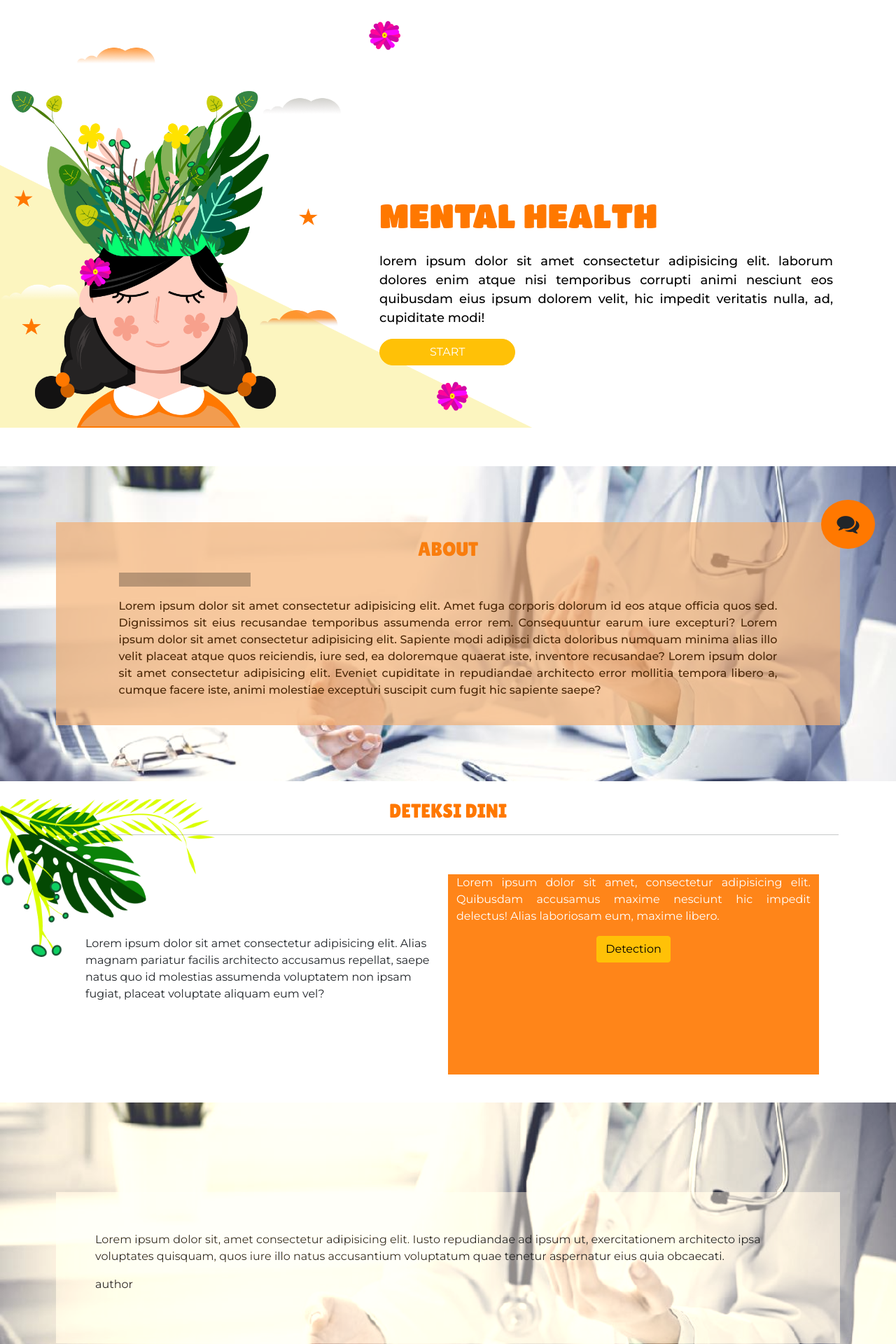
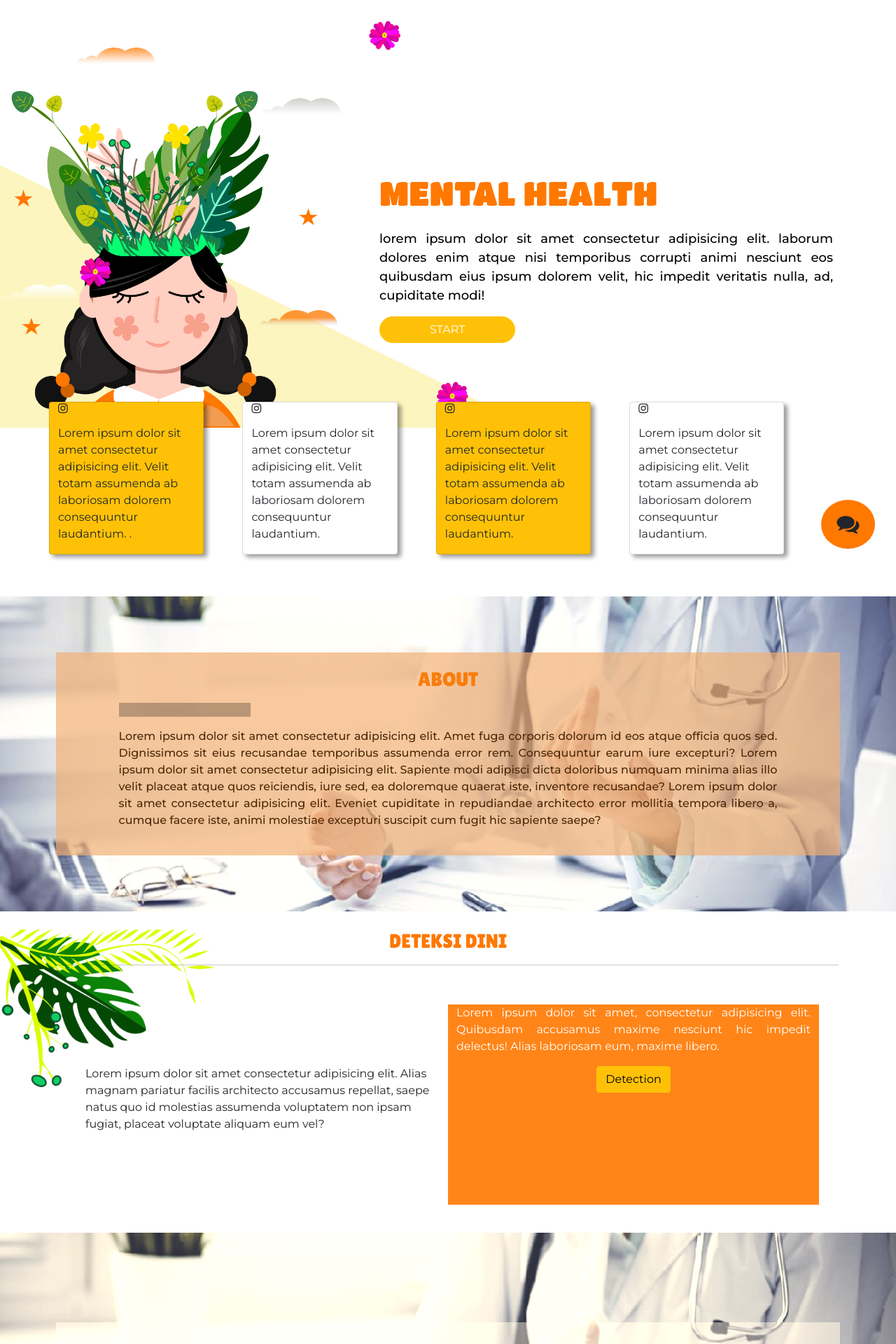
Before and after one commit to melinadwisafitri/mental-care, a Flask app: template template/index.html in a window 1280 px wide. Shown: the top 1920 px of the page at 70% size. Run offline with Flask 2, Linux system fonts and the light colour scheme; the template is opened without the code that fills it, so the values that code supplies are empty; parts of the project's set-up code (start-up, migrations or seed data) failed here and were passed over.

Commit message:
add data custom element services and team

```diff
--- a/static/js/component/chat.js
+++ b/static/js/component/chat.js
@@ -8,6 +8,8 @@ class chatBott extends HTMLElement
     render ()
     {
         this.innerHTML = `
+        <div class="mt-2 card-form" id='chatbot-form'>
+                <div class="chat-container">
                     <nav class="card-header navbar chat-header">
                         <ul class="navbar chat-header-item">
                             <li class="nav-item avatar rounded-circle">
@@ -21,33 +23,34 @@ class chatBott extends HTMLElement
                             <li class="nav-item">
                                 <a href="index.html" class="fa fa-info"></a>
                             </li>
-            <li class="nav-item" style="padding-left: 50px;">
-                <a href="index.html" class="fa fa-close"></a>
+                            <li class="nav-item item">
+                                <button class="btn colors-white" id="btn-btn"><i class="fa fa-close"></i></button>
                             </li>
                         </ul>
                     </nav>
-    <div class="chat-body">
-        <div id="chat-default" class="chat-body-system row">
+                    <div class="chats container">
+                            <div class="row" id="default-chats">
                                 <div class="col-2">
                                     <div class="avatar rounded-circle">
-                    <img src="./index_files/bot(1).png" alt="avatar-bot">
+                                        <img src="/static/assets/logo-bot.png" alt="avatar-bot">
                                     </div>
                                 </div>
-            <div class="col-7">
-                <div class="chat-body-system-text">
-                    <p>Hallo selamat data di chatbot untuk mencari informasi mengenai kesehatan mental</p>
+                                <div class="col-7 default-chat">
+                                    <p>Hallo selamat datang di chatbot untuk mencari informasi mengenai kesehatan mental</p>
+                                </div>
+                            </div>
+                            <div class="row chat-msg" id="chats"></div>
+                    </div>
+                    <div class="btn-chat-bot">
+                        <div class="row">
+                            <div class="col">
+                                <input type="text" class="rounded-pill" id="input-question">
+                            </div>
+                            <div class="col rounded-circle btn-color">
+                                <button id="btn-send" class="btn" ><i class="fa fa-send rounded-circle set-btn"></i></button>
                             </div>
                         </div>
                     </div>
-        <div id="chat-user"></div>
-        <div id="chat-system">
-    </div>
-    <div class="chat-button row">
-        <input id="input-question" type="text" class="col">
-        <div class="col-1">
-            <input type="submit" id="btn-send" value="✔" class="button rounded-circle">
-        </div>
-
                 </div>
          </div>
         `
--- /dev/null
+++ b/static/js/component/services.js
@@ -0,0 +1,34 @@
+class Services extends HTMLElement
+{
+    connectedCallback()
+    {
+        this.render()
+    }
+    render()
+    {
+        this.innerHTML = `
+        <section class="container">
+            <div class="row teams">
+                <div class="col-md card bg-warning teams-1">
+                    <p class="fa fa-instagram"></p>
+                    <p>Lorem ipsum dolor sit amet consectetur adipisicing elit. Velit totam assumenda ab laboriosam dolorem consequuntur laudantium. .</p>
+                </div>
+                <div class="col-md card teams-1">
+                    <p class="fa fa-instagram"></p>
+                    <p>Lorem ipsum dolor sit amet consectetur adipisicing elit. Velit totam assumenda ab laboriosam dolorem consequuntur laudantium.</p>
+                </div>
+                <div class="col-md card bg-warning teams-1">
+                    <p class="fa fa-instagram"></p>
+                    <p>Lorem ipsum dolor sit amet consectetur adipisicing elit. Velit totam assumenda ab laboriosam dolorem consequuntur laudantium.</p>
+                </div>
+                <div class="col-md card teams-1">
+                    <p class="fa fa-instagram"></p>
+                    <p>Lorem ipsum dolor sit amet consectetur adipisicing elit. Velit totam assumenda ab laboriosam dolorem consequuntur laudantium.</p>
+                </div>
+            </div>
+        </section>
+        `
+    }
+}
+
+customElements.define("services-data", Services)
--- a/static/js/main.js
+++ b/static/js/main.js
@@ -4,4 +4,5 @@ import "./component/detection.js";
 import "./component/motivation.js";
 import "./component/rs.js";
 import "./component/chat.js";
+import "./component/services.js"
 import "./script.js";
--- a/static/js/script.js
+++ b/static/js/script.js
@@ -17,5 +17,62 @@ btnChat.addEventListener("click", () => {
 btnChatClose.addEventListener("click", () => {
     document.getElementById("chatbot-form").style.display = "none"
     document.querySelector("#btn-chat").style.display = "block";
-    alert("hai")
 })
+
+const btn = document.querySelector('#btn-send')
+const chat = document.querySelector('#input-question').value
+const chatList = document.querySelector('#chats')
+btn.addEventListener('click', () => {
+    console.log("abc")
+    const xhr = new XMLHttpRequest();
+    xhr.onload = () => {
+        getDataChat()
+    }
+    xhr.open('POST', '/try', true)
+    xhr.setRequestHeader('Content-type', 'application/x-www-form-urlencoded;charset=UTF-8')
+    console.log(document.querySelector('#input-question').value)
+    xhr.send('question=' + chat)
+
+})
+
+const getDataChat = () => {
+    const xhr = new XMLHttpRequest()
+    xhr.onload = function() {
+        const responseJson = JSON.parse(this.responseText);
+        renderChat(responseJson)
+        console.log(responseJson)
+    }
+    xhr.onerror = () => {
+        console.log(error)
+    }
+
+    xhr.open("GET", '/try')
+    xhr.send()
+}
+
+const renderChat = (msg) => {
+    const chatList = document.querySelector('#chats')
+    const q = document.querySelector('#input-question').value
+    chatList.innerHTML +=  `<div class="chat-body-user row">
+        <div class="col-7">
+            <div class="chat-body-user-text">
+                <p>${q}</p>
+            </div>
+        </div>
+        <div class="col-2">
+            <div class="avatar rounded-circle">
+                <img src="static/assets/bot.png" alt="avatar-bot">
+            </div>
+        </div>
+    </div>
+    <div id='chat-default' class="chat-body-system row">
+        <div class="col-2">
+            <div class="avatar rounded-circle">
+                <img src="static/assets/bot.png" alt="avatar-bot">
+            </div>
+        </div>
+        <div class="col-7">
+            <div class="chat-body-system-text">
+                <p>${msg.answer}</p>
+        </div>`
+}
--- a/static/style/chats.css
+++ b/static/style/chats.css
@@ -36,20 +36,19 @@
 {
     background-color: #FFBC97;
     border: 20px;
-    width: 8vh;
+    width: 4vh;
 }
 
 .avatar img{
     padding: 10%;
-    width: 8vh;
+    width: 4vh;
 }
 
 .chat-body
 {
     margin:3%;
+    height: 100%;
     overflow-y: auto;
-    overflow-x: hidden;
-    height: 400px;
 }
 
 .chat-body-system, .chat-body-user
@@ -80,6 +79,7 @@
 {
     background-color: #FF7800;
     padding: 2%;
+    bottom: 1px;
 }
 
 .chat-button input[type='text']
@@ -106,3 +106,60 @@
     background-color: #FFBC97;
     color: #F7F7F7;
 }
+
+
+.chat-container
+{
+    max-width: 310px;
+    padding: 1px;
+}
+
+.nav-item .item
+{
+    padding-left: 10%;
+    color: white;
+}
+
+.colors-white
+{
+    color: white;
+}
+
+.chats
+{
+    height: 300px;
+    overflow-y: auto;
+}
+
+.chats #default-chats
+{
+    margin-top: 2.5%;
+}
+
+.chats .default-chat
+{
+    font-size: 10px;
+    background-color: #FFBC97;
+    border-radius: 20px 20px 20px 0;
+    padding-top: 2%;
+    text-align: justify;
+}
+
+.btn-chat-bot
+{
+    padding: 10px;
+    background-color: #FF7800;
+
+}
+
+.btn-chat-bot .btn-color
+{
+    background-color: #FF7800;
+    margin-right: 2%;
+}
+
+.btn-chat-bot .btn-color .set-btn
+{
+    font-size: 1em;
+    color: white;
+}
--- a/static/style/style.css
+++ b/static/style/style.css
@@ -52,7 +52,7 @@ header {
 
 .header-content-title {
   background-color: rgba(0, 0, 0, 0.5);
-  padding: 4em 1em 4em 1em;
+  padding: 2em 1em 4em 1em;
 }
 
 header .header-content p {
@@ -218,6 +218,7 @@ main #deteksi-dini input {
   border: 3px solid #f1f1f1;
   background-color: #f1f1f1;
   z-index: 999999999999999;
+  transition: 0.5s ease-in;
 }
 
 .motivation
@@ -246,6 +247,19 @@ main #deteksi-dini input {
   text-decoration: none;
   color: black;
   padding-right: 20px;
+}
+
+main .teams
+{
+  top: -60px;
+  position: relative;
+  margin-right: 2%;
+}
+
+main .teams .teams-1
+{
+  margin-right: 5%;
+  box-shadow: 5px 4px 6px 0 rgba(0, 0, 0, 0.4);
 }
 
 @media screen and (min-width: 450px) {
```
Also changed, not shown: static/js/component/team.js (added). Lines whose indentation alone changed are shown as unchanged.
